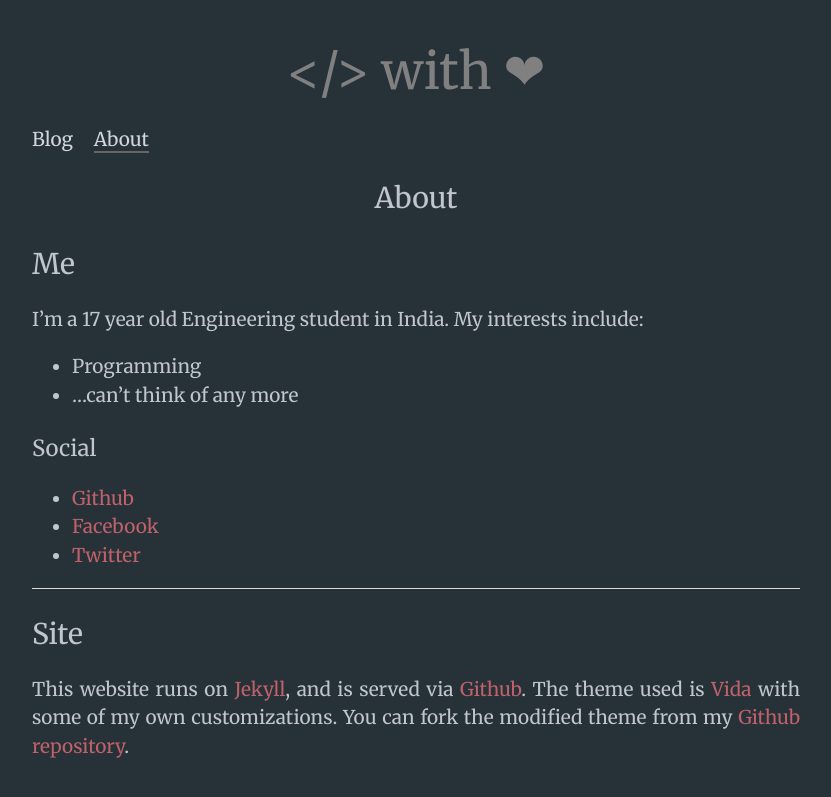
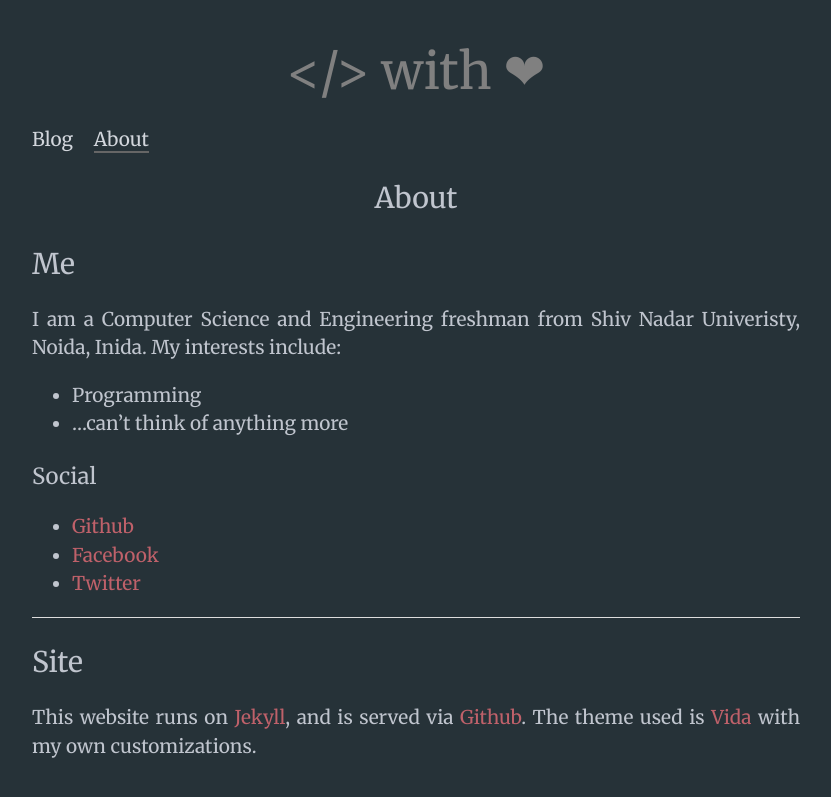
Before and after one commit to arafsheikh/arafsheikh.github.io, a Jekyll site: the page built from about.md, in a window 1280 px wide. Shown: the top 797 px of the page, without its empty margins (224-1055 px from the left). Built offline with Jekyll 4.4.1, drawn with Linux system fonts in a browser that asks for light colours; Markdown is read by kramdown in place of the engine named in the settings.

Commit message:
Updated about page

```diff
--- a/about.md
+++ b/about.md
@@ -6,10 +6,10 @@ permalink: /about/
 
 ## Me
 
-I'm a 17 year old Engineering student in India. My interests include:
+I am a Computer Science and Engineering freshman from Shiv Nadar Univeristy, Noida, Inida. My interests include:
 
 - Programming
-- ...can't think of any more
+- ...can't think of anything more
 
 ### Social
 
@@ -21,4 +21,4 @@ I'm a 17 year old Engineering student in India. My interests include:
 
 ## Site
 
-This website runs on [Jekyll](#), and is served via [Github](#). The theme used is [Vida](#) with some of my own customizations. You can fork the modified theme from my [Github repository](#).
+This website runs on [Jekyll](http://jekyllrb.com/), and is served via [Github](https://github.com/). The theme used is [Vida](https://github.com/syaning/vida) with my own customizations.
```
